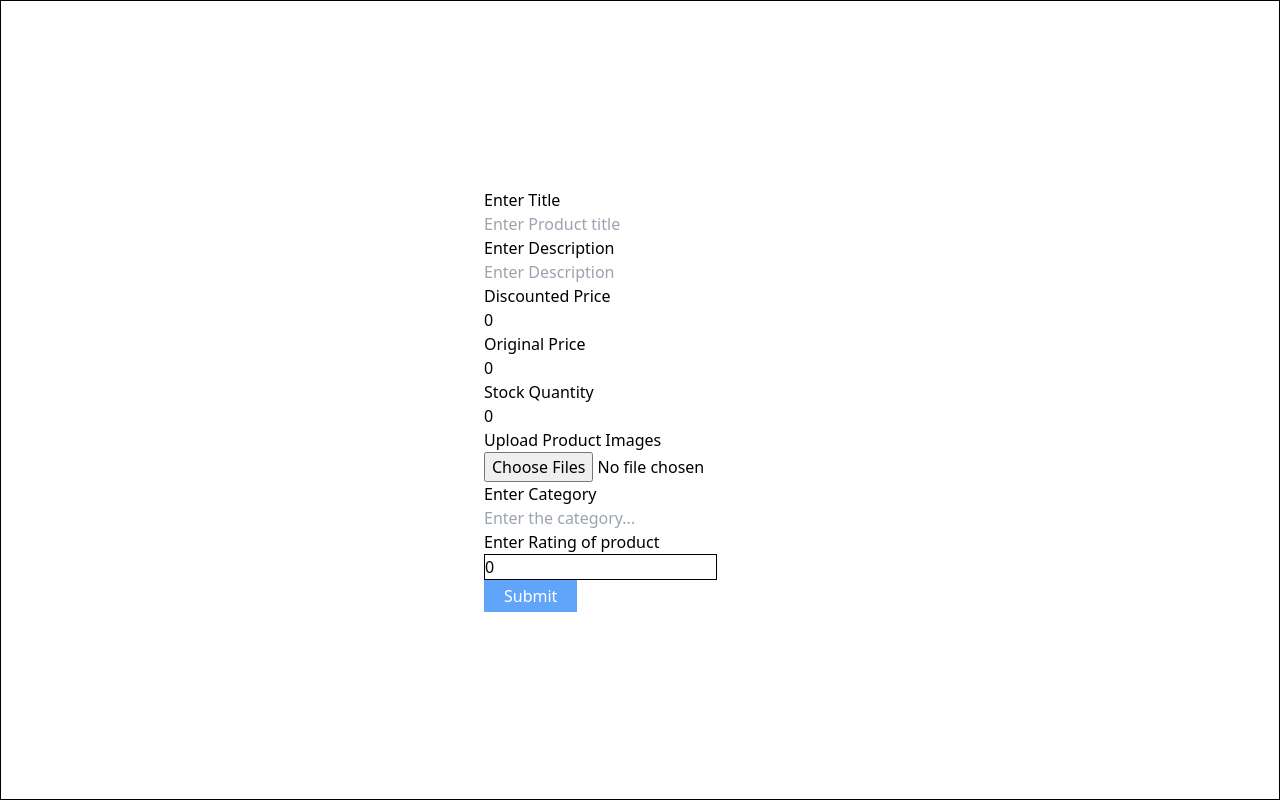
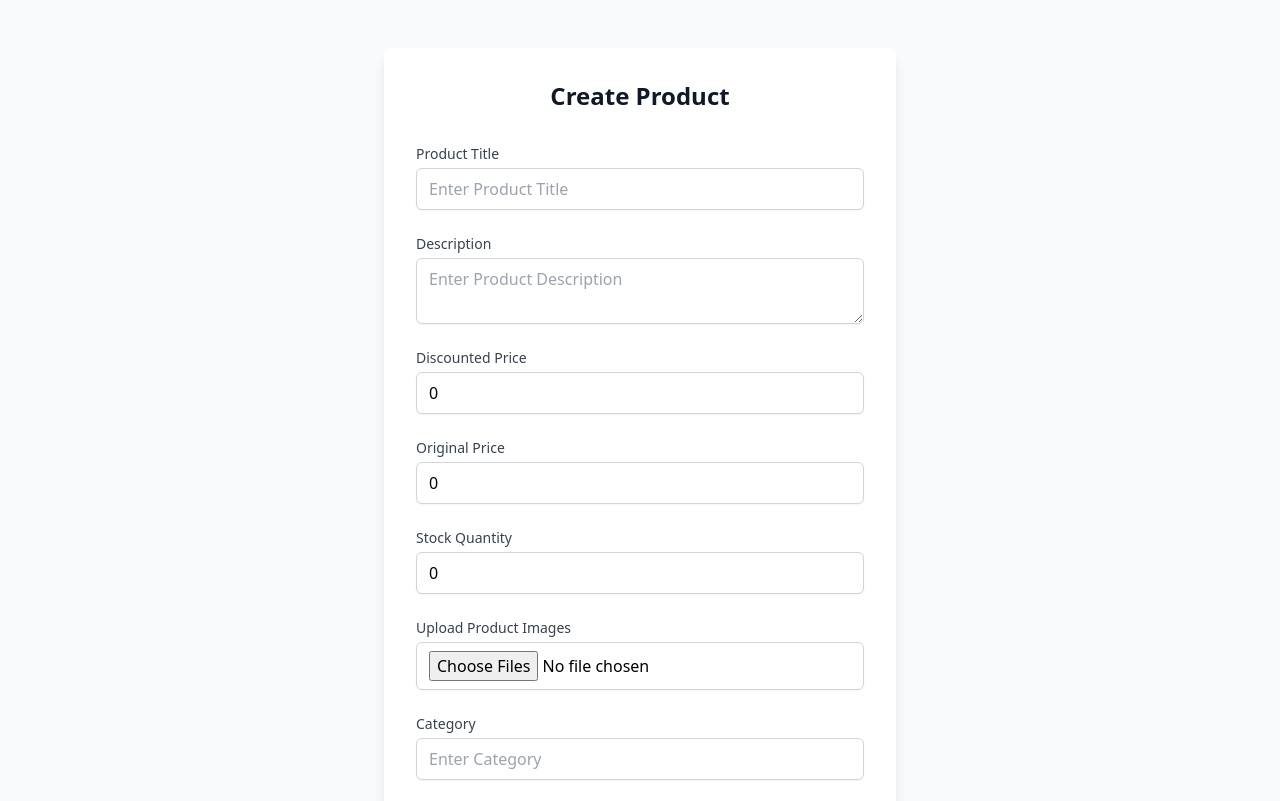
Before and after one commit to Kiarra39/Follow-along-project1, a React (Vite) app in the folder ecom_frontend/: page /product-entry-page in a window 1280 px wide. Shown: the top 801 px of the page. Built offline with nearby package versions, Linux system fonts and the light colour scheme.

Commit message:
milestone-9 completed

```diff
--- a/ecom_frontend/src/Pages/HomePage.jsx
+++ b/ecom_frontend/src/Pages/HomePage.jsx
@@ -15,9 +15,9 @@ function HomePage() {
       <div className="grid grid-cols-3">
         {data.map((ele, index) => {
           return (
-            <div style={{ margin: 'auto' }} className="border border-white">
-              <Card title={ele.title} Index={index} />
-            </div>
+            <div style={{ margin: 'auto' }} className="border border-white" key={index}>
+            <Card title={ele.title} index={index} />
+          </div>
           );
         })}
       </div>
--- a/ecom_frontend/src/Pages/ProductEntryPage.jsx
+++ b/ecom_frontend/src/Pages/ProductEntryPage.jsx
@@ -1,6 +1,6 @@
 import React, { useState } from 'react';
+import axios from 'axios';
 
-import axios from 'axios';
 function ProductEntryPage() {
   const [formData, setFormData] = useState({
     title: '',
@@ -19,6 +19,7 @@ function ProductEntryPage() {
     console.log(ImagesArray);
     setImages(ImagesArray);
   };
+
   const handleChange = (e) => {
     setInputError('');
     const { name, value } = e.target;
@@ -29,11 +30,7 @@ function ProductEntryPage() {
     });
     console.log(formData);
   };
-  // 1. take all enteries from the user and store it in use STATES
-  //   e.target.value;
-  //   setdata(...,[name]:value)
-  // 2. take those images and store in another use state
-  // 1. convert the all the image paths and set the state
+
   const handleSubmit = (e) => {
     e.preventDefault();
     console.log(formData);
@@ -55,7 +52,7 @@ function ProductEntryPage() {
       quantity <= 0 ||
       category.length <= 0
     ) {
-      return setInputError('Enter The Information Inside Feilds Correctly...');
+      return setInputError('Enter The Information Inside Fields Correctly...');
     }
     let formDataBody = new FormData();
     formDataBody.append('title', title);
@@ -71,119 +68,133 @@ function ProductEntryPage() {
     });
 
     console.log(formDataBody);
-    // axios request post
-    axios.post('http://localhost:8080/product/create-product', formData, {
+
+    axios.post('http://localhost:8080/product/create-product', formDataBody, {
       headers: {
-        'Content-Type': 'multi-part/form-data',
+        'Content-Type': 'multipart/form-data',
       },
     });
   };
+
   return (
-    <div
-      className="flex justify-center items-center border border-black"
-      style={{ height: '100vh' }}
-    >
-      <form onSubmit={handleSubmit}>
+    <div className="flex justify-center items-center bg-gray-50 min-h-screen py-12 px-4 sm:px-6 lg:px-8">
+      <div className="max-w-lg w-full space-y-8 p-8 bg-white rounded-lg shadow-lg">
+        <h2 className="text-center text-2xl font-semibold text-gray-900">Create Product</h2>
+        <form onSubmit={handleSubmit} className="space-y-6">
+          {/* Title Input */}
           <div>
-          <label htmlFor="">Enter Title</label>
-          <br />
+            <label htmlFor="title" className="block text-sm font-medium text-gray-700">Product Title</label>
             <input
               type="text"
+              name="title"
+              value={formData.title}
               onChange={handleChange}
-            value={formData.title}
-            name="title"
-            placeholder="Enter Product title"
+              placeholder="Enter Product Title"
+              className="mt-1 block w-full px-3 py-2 border border-gray-300 rounded-md shadow-sm focus:outline-none focus:ring-2 focus:ring-indigo-500"
             />
           </div>
+
+          {/* Description Input */}
           <div>
-          <label htmlFor="">Enter Description</label>
-          <br />
-          <input
-            type="text"
+            <label htmlFor="description" className="block text-sm font-medium text-gray-700">Description</label>
+            <textarea
               name="description"
+              value={formData.description}
               onChange={handleChange}
-            value={formData.description}
-            placeholder="Enter Description"
+              placeholder="Enter Product Description"
+              className="mt-1 block w-full px-3 py-2 border border-gray-300 rounded-md shadow-sm focus:outline-none focus:ring-2 focus:ring-indigo-500"
             />
           </div>
+
+          {/* Discounted Price */}
           <div>
-          <label htmlFor="">Discounted Price</label>
-          <br />
+            <label htmlFor="discountedPrice" className="block text-sm font-medium text-gray-700">Discounted Price</label>
             <input
               type="number"
               name="discountedPrice"
+              value={formData.discountedPrice}
               onChange={handleChange}
-            value={formData.discountedPrice}
-            placeholder="discounted-price.."
+              placeholder="Enter Discounted Price"
+              className="mt-1 block w-full px-3 py-2 border border-gray-300 rounded-md shadow-sm focus:outline-none focus:ring-2 focus:ring-indigo-500"
             />
           </div>
+
+          {/* Original Price */}
           <div>
-          <label htmlFor="">Original Price</label>
-          <br />
+            <label htmlFor="originalPrice" className="block text-sm font-medium text-gray-700">Original Price</label>
             <input
               type="number"
-            onChange={handleChange}
               name="originalPrice"
               value={formData.originalPrice}
-            placeholder="original price.."
+              onChange={handleChange}
+              placeholder="Enter Original Price"
+              className="mt-1 block w-full px-3 py-2 border border-gray-300 rounded-md shadow-sm focus:outline-none focus:ring-2 focus:ring-indigo-500"
             />
           </div>
+
+          {/* Stock Quantity */}
           <div>
-          <label htmlFor="">Stock Quantity</label>
-          <br />
+            <label htmlFor="quantity" className="block text-sm font-medium text-gray-700">Stock Quantity</label>
             <input
               type="number"
+              name="quantity"
+              value={formData.quantity}
               onChange={handleChange}
-            value={formData.quantity}
-            name="quantity"
-            placeholder="Enter the Stock Quantity.."
+              placeholder="Enter Stock Quantity"
+              className="mt-1 block w-full px-3 py-2 border border-gray-300 rounded-md shadow-sm focus:outline-none focus:ring-2 focus:ring-indigo-500"
             />
           </div>
+
+          {/* Upload Images */}
           <div>
-          <label htmlFor="">Upload Product Images</label>
-          <br />
-          <input type="file" multiple onChange={handleImageUpload} />
+            <label htmlFor="images" className="block text-sm font-medium text-gray-700">Upload Product Images</label>
+            <input
+              type="file"
+              multiple
+              onChange={handleImageUpload}
+              className="mt-1 block w-full px-3 py-2 border border-gray-300 rounded-md shadow-sm focus:outline-none focus:ring-2 focus:ring-indigo-500"
+            />
           </div>
+
+          {/* Category */}
           <div>
-          <label htmlFor="">Enter Category</label>
-          <br />
+            <label htmlFor="category" className="block text-sm font-medium text-gray-700">Category</label>
             <input
               type="text"
+              name="category"
+              value={formData.category}
               onChange={handleChange}
-            value={formData.category}
-            name="category"
-            placeholder="Enter the category..."
+              placeholder="Enter Category"
+              className="mt-1 block w-full px-3 py-2 border border-gray-300 rounded-md shadow-sm focus:outline-none focus:ring-2 focus:ring-indigo-500"
             />
           </div>
+
+          {/* Rating */}
           <div>
-          <label htmlFor="">Enter Rating of product</label>
-          <br />
+            <label htmlFor="rating" className="block text-sm font-medium text-gray-700">Product Rating</label>
             <input
+              type="number"
+              name="rating"
               value={formData.rating}
-            name="rating"
-            type="number"
               onChange={handleChange}
-            placeholder="Rating of the product"
-            className="border border-black "
+              placeholder="Enter Rating"
+              className="mt-1 block w-full px-3 py-2 border border-gray-300 rounded-md shadow-sm focus:outline-none focus:ring-2 focus:ring-indigo-500"
             />
           </div>
-        {errorInput && <p>{errorInput}</p>}
-        <button type="Submit" className="bg-blue-400 text-white px-5 py-1">
+
+          {/* Error Message */}
+          {errorInput && <p className="text-red-500 text-sm">{errorInput}</p>}
+
+          {/* Submit Button */}
+          <div>
+            <button type="submit" className="w-full bg-blue-500 text-white px-4 py-2 rounded-md shadow-sm hover:bg-blue-600 focus:outline-none focus:ring-2 focus:ring-blue-500">
               Submit
             </button>
+          </div>
         </form>
+      </div>
     </div>
   );
 }
 
 export default ProductEntryPage;
-
-/*
-
-
-
-
-
-
-
-*/
```
Lines whose indentation alone changed are shown as unchanged.
